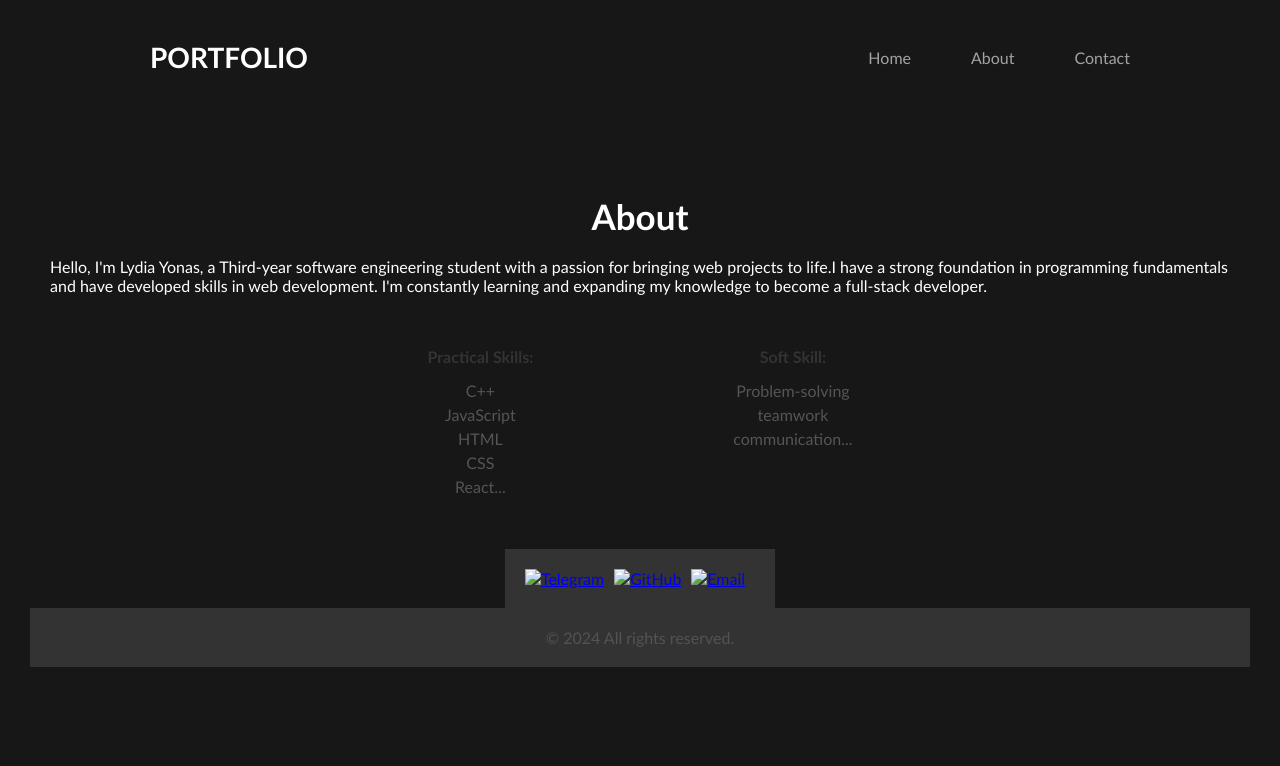
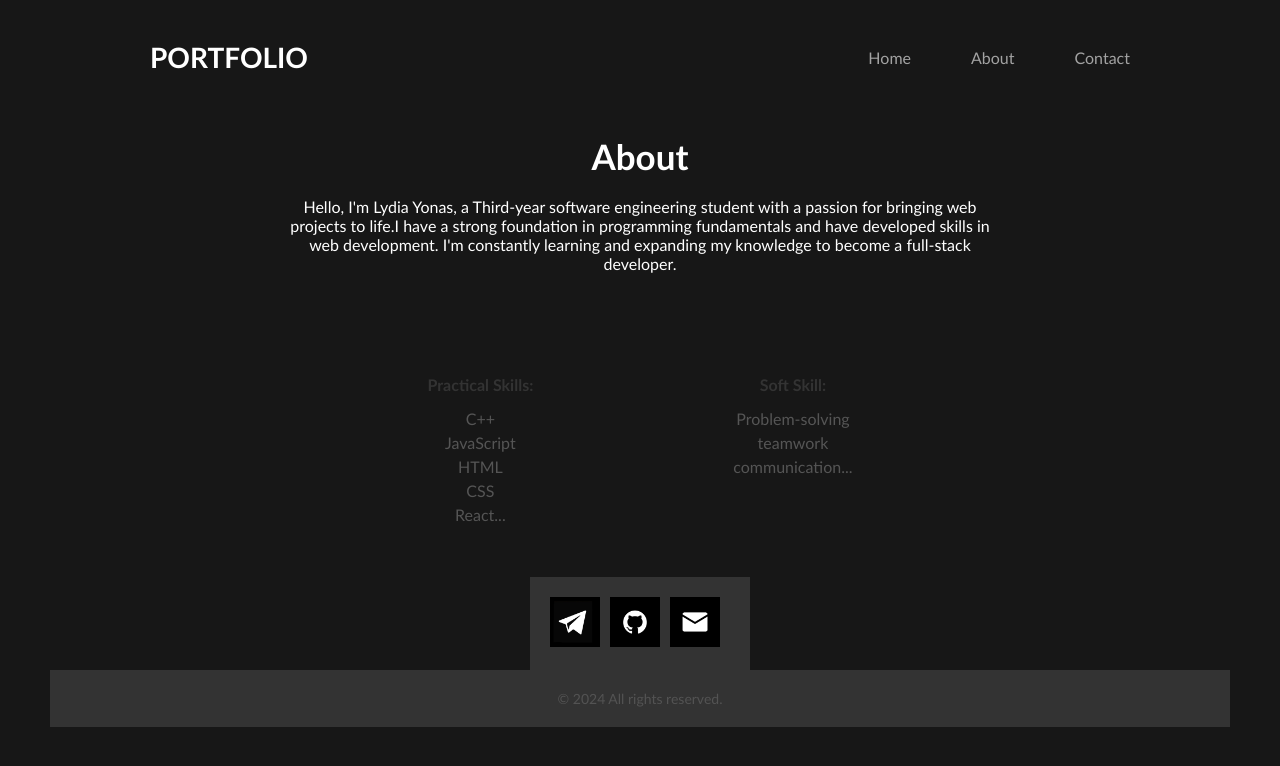
Before and after one commit to lydiayonas/portfolio, a plain HTML site: page Pages/about.html in a window 1280 px wide. Drawn offline with Linux system fonts and the light colour scheme.

Commit message:
Update about.html

```diff
--- a/Pages/about.html
+++ b/Pages/about.html
@@ -5,6 +5,7 @@
     <meta name="viewport" content="width=device-width, initial-scale=1.0">
     <title>ABOUT | Lydia Portfolio</title>
     <link rel="stylesheet" href="../style/styles.css" />
+    <link rel="stylesheet" href="../style/style.css">
 </head>
 <body>
 
@@ -58,7 +59,7 @@
         <div class="F-logos">
             <div class="logos">
                 <a href="https://t.me/LY_D_I_A" target="_blank">
-                    <img src="tele.jpg" alt="Telegram">
+                    <img src="../assets/tele.jpg" alt="Telegram">
                 </a>
             </div>
         </div>
@@ -66,7 +67,7 @@
         <div class="F-logos">
             <div class="logos">
                 <a href="https://www.github.com/lydiayonas" target="_blank">
-                    <img src="git.jpg" alt="GitHub">
+                    <img src="../assets/git.jpg" alt="GitHub">
                 </a>
             </div>
         </div>
@@ -74,7 +75,7 @@
         <div class="F-logos">
             <div class="logos">
                 <a href="mailto:lydiayonas4@gmail.com">
-                    <img src="email.jpg" alt="Email">
+                    <img src="../assets/email.jpg" alt="Email">
                 </a>
             </div>
         </div>
```
